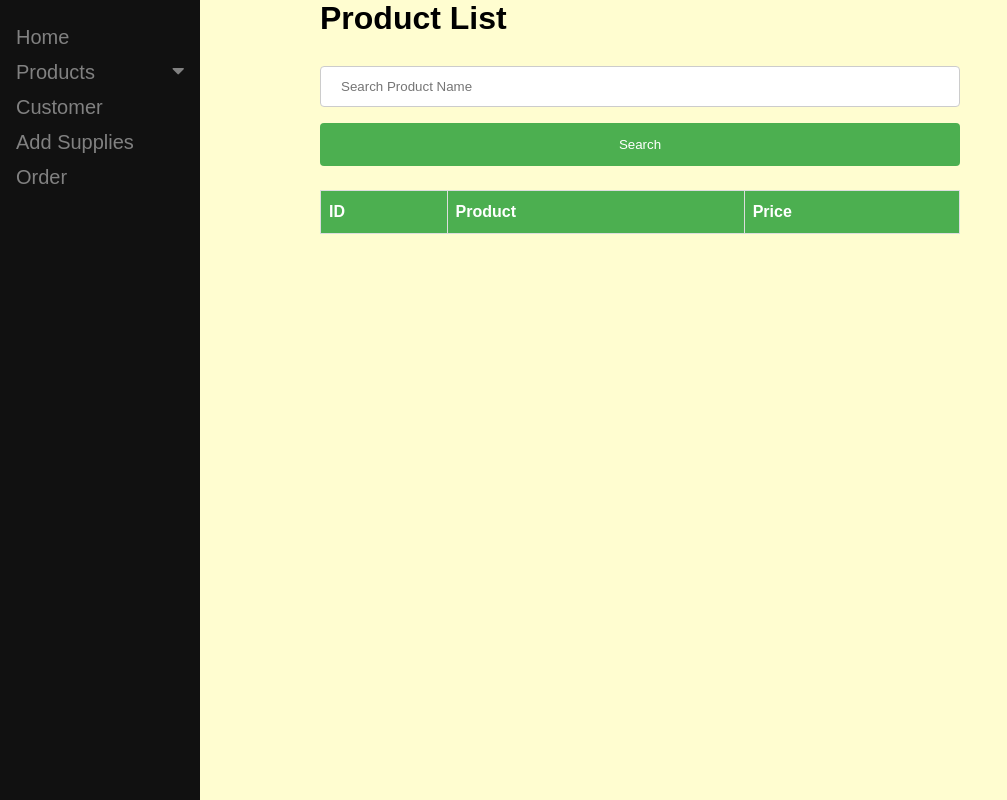
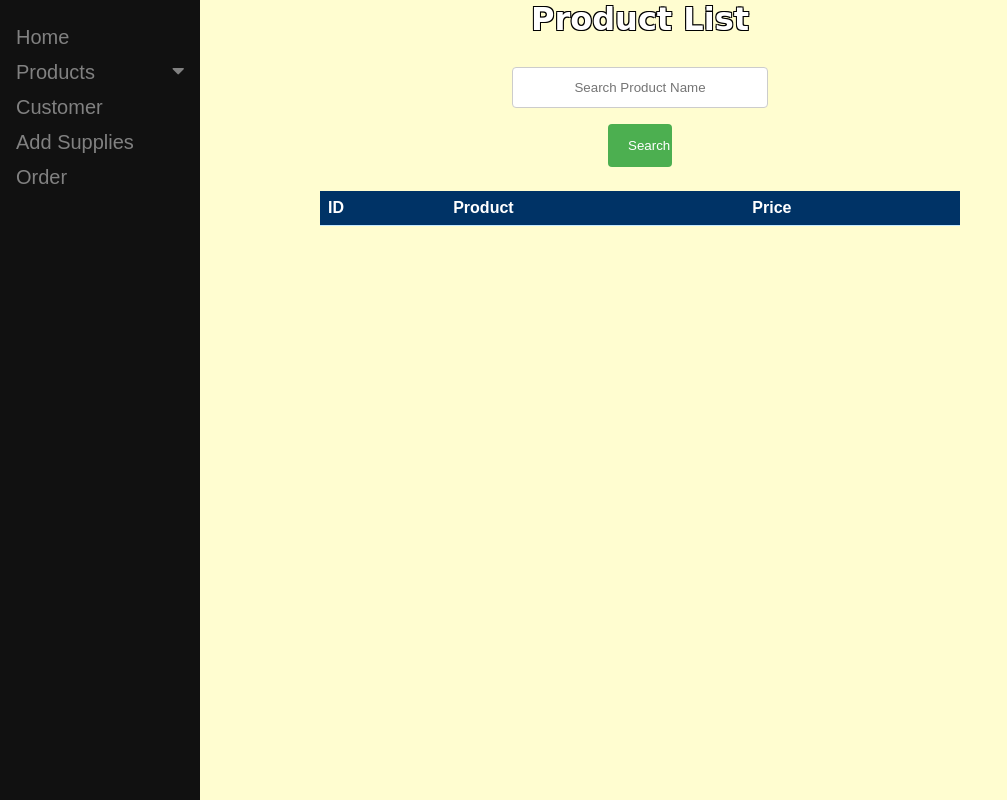
Before and after one commit to AngeloMartinBHilado/HiladoEndApi, a PHP site: page /index.php?navigation=product in a window 1280 px wide. Shown: the whole page, without its empty margins (0-1007 px from the left). Run offline with PHP 8.4, Linux system fonts and the light colour scheme; data that the repository does not hold is empty.

Commit message:
Update style.css

```diff
--- a/css/style.css
+++ b/css/style.css
@@ -25,22 +72,107 @@
       width: 100%;
     }
   }
+
+  table {
+    border-collapse: collapse;
+    width: 100%;
+    background-color: #ddffff;
+  }
+
+  th, td {
+    text-align: left;
+    padding: 8px;
+    font-family: 'Mukta', sans-serif;
+    border-bottom: 1px solid #c4e9ff;
+  }
+
+  tr{
+    font-family: 'Fira Sans', sans-serif;
+  }
+
+  th {
+    background-color: #003366;
+    color: white;
+  }
+
+.box{
+	 position: absolute;
+  top: 50%;
+  transform: translateY(-50%);
+  width: 70%;
+  padding: 0 20px;
+  right: 13%;
+margin-left: auto;
+margin-right: auto;
+
+}
+.insidebox{
+display: flex;
+  max-width: 800px;
+margin: 0 auto;
+  background: rgba(0,0,0,0.8);
+  padding: 65px;
+  border-radius: 5px;
+  box-shadow: 0 0 10px rgba(0,0,0,0.3);
+}
+
+.txtholder{
+	margin-top: -40px;
+
+}
+
+.detail{
+	position: relative;
+	right: -23%;
+	top: -25%;
+	margin: 0 auto;
+  background: transparent;
+  border: 0px;
+  padding: 12px;
+  color: #f1f1f1;
+  width: 70%;
+}
+
+.send{
+	background: #000;
+  text-align: center;
+  padding: 10px;
+  border-radius: 50px;
+  color: #f1f1f1;
+  cursor: pointer;
+  text-transform: uppercase;
+	position: absolute;
+	margin-left: -18%;
+	margin-top: 60px;
+}
+.send:hover {
+  background-color: grey;
+}
+
+h1{
+  font-family: 'Baloo Chettan', cursive;
+  color: white;
+  text-align: center;
+  text-shadow: -1px -1px 0 #000, 1px -1px 0 #000, -1px 1px 0 #000, 1px 1px 0 #000;
+}
+
 input[type=text], select {
-  width: 100%;
+  width: 40%;
   padding: 12px 20px;
-  margin: 8px 0;
+  margin: 8px 30%;
   display: inline-block;
   border: 1px solid #ccc;
   border-radius: 4px;
   box-sizing: border-box;
+  text-align: center;
 }
 
 input[type=submit] {
-  width: 100%;
+  width: 10%;
   background-color: #4CAF50;
   color: white;
   padding: 14px 20px;
-  margin: 8px 0;
+  margin: 8px 45%;
   border: none;
   border-radius: 4px;
   cursor: pointer;
@@ -49,29 +181,6 @@ input[type=submit] {
 input[type=submit]:hover {
   background-color: #45a049;
 }
-
-.div {
-  border-radius: 5px;
-  background-color: #f2f2f2;
-  padding: 20px;
+.category{
+  text-align: center;
 }
-
-  table {
-    border-collapse: collapse;
-    width: 100%;
-  }
-
-  th, td {
- border: 1px solid #ddd;
-  padding: 8px;
-  }
-
-  tr:nth-child(even){background-color: #00FFFF}
-
-  th {
-  padding-top: 12px;
-  padding-bottom: 12px;
-  text-align: left;
-  background-color: #4CAF50;
-  color: white;
-  }
```
Also changed, not shown: other parts of css/style.css (+49 -2 lines).
